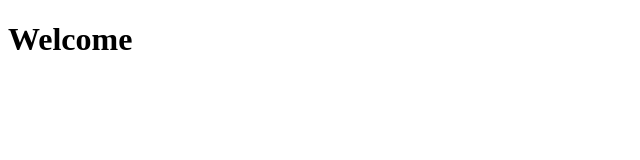
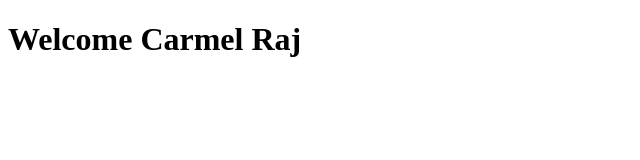
Before and after one commit to carmelrajbics/angular-test, a plain HTML site: page index.html in a window 1280 px wide. Shown: the whole page, without its empty margins (0-640 px from the left). Drawn offline with Linux system fonts and the light colour scheme.

Commit message:
Modified

```diff
--- a/index.html
+++ b/index.html
@@ -7,6 +7,6 @@
     <title>Document</title>
 </head>
 <body>
-    <h1>Welcome</h1>
+    <h1>Welcome Carmel Raj</h1>
 </body>
 </html>
```
